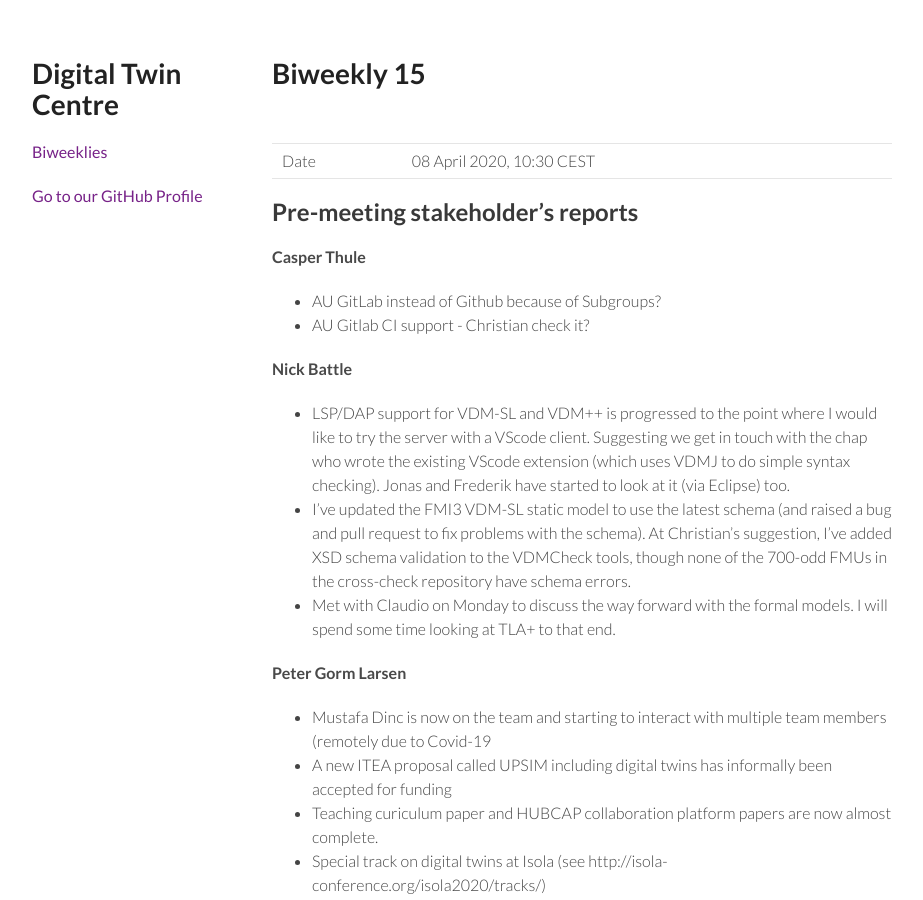
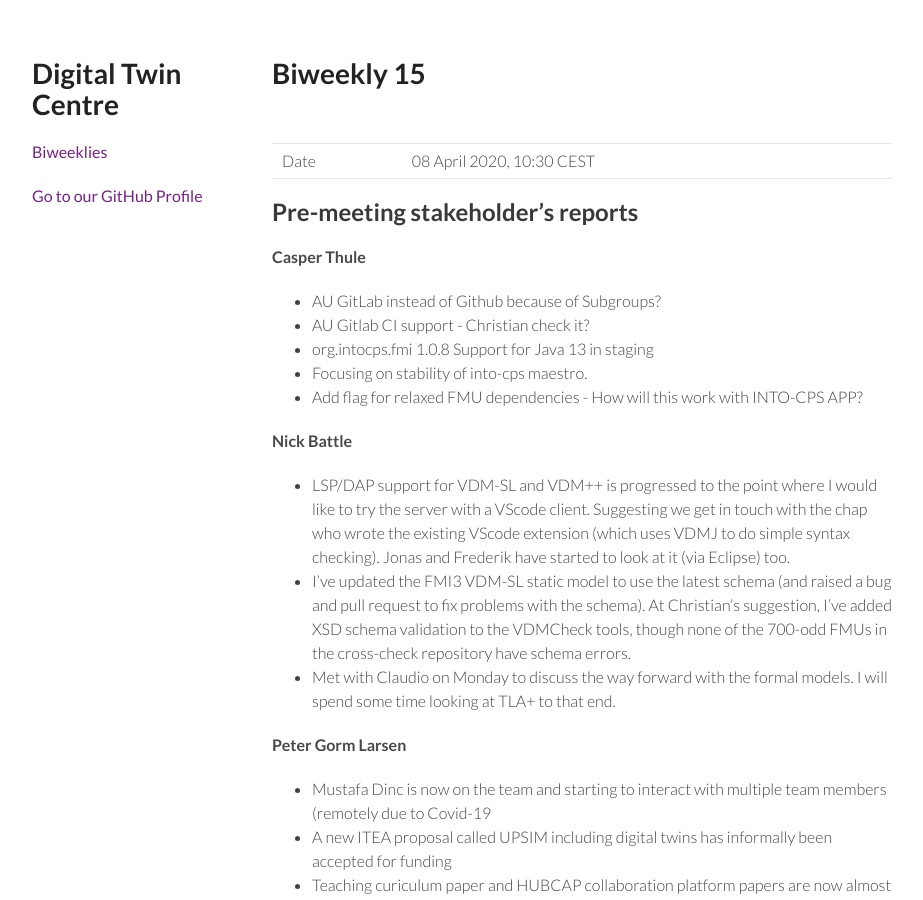
Before and after one commit to digitaltwincentre/digitaltwincentre.github.io, a Jekyll site: the page built from _biweeklies/Biweekly-15.md, in a window 1280 px wide and 900 px high. Shown: the whole window, without its empty margins (178-1101 px from the left). Built offline with Jekyll 4.4.1, drawn with Linux system fonts in a browser that asks for light colours; nearby versions of some CDN libraries.

Commit message:
Update Biweekly-15.md

```diff
--- a/_biweeklies/Biweekly-15.md
+++ b/_biweeklies/Biweekly-15.md
@@ -23,6 +23,9 @@ date: 08 April 2020, 1030 CEST
 #### Casper Thule
 * AU GitLab instead of Github because of Subgroups?
 * AU Gitlab CI support - Christian check it?
+* org.intocps.fmi 1.0.8 Support for Java 13 in staging
+* Focusing on stability of into-cps maestro.
+* Add flag for relaxed FMU dependencies - How will this work with INTO-CPS APP?
 
 #### Nick Battle
 * LSP/DAP support for VDM-SL and VDM++ is progressed to the point where I would like to try the server with a VScode client. Suggesting we get in touch with the chap who wrote the existing VScode extension (which uses VDMJ to do simple syntax checking). Jonas and Frederik have started to look at it (via Eclipse) too.
```
